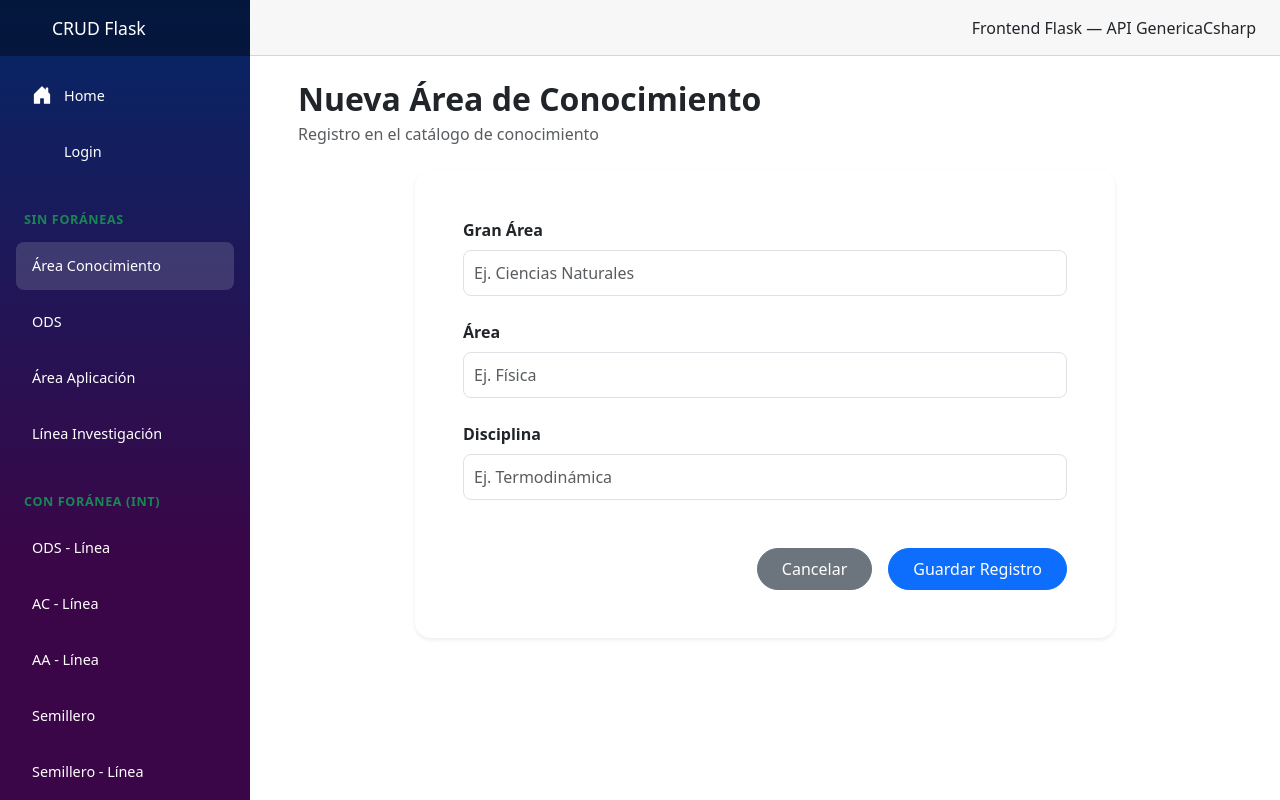
After one commit to Unslowling/modulo-investigacion-flask, a Flask app: page /area_conocimiento/crear in a window 1280 px wide. The commit adds this page. Run offline with Flask 3, Linux system fonts and the light colour scheme.

Commit message:
CRUD area_conocimiento

```diff
--- a/app.py
+++ b/app.py
@@ -26,11 +26,12 @@ app.secret_key = SECRET_KEY
 from routes.home import bp as home_bp
 from routes.autenticacion import bp as autenticacion_bp
 from routes.linea_investigacion import bp as linea_investigacion_bp
+from routes.area_conocimiento import bp as area_conocimiento_bp
 
 app.register_blueprint(home_bp)
 app.register_blueprint(autenticacion_bp)
 app.register_blueprint(linea_investigacion_bp)
-
+app.register_blueprint(area_conocimiento_bp)
 
 # ══════════════════════════════════════════════
 # SEGURIDAD GLOBAL DE SESIONES
--- /dev/null
+++ b/routes/area_conocimiento.py
@@ -0,0 +1,72 @@
+from flask import Blueprint, render_template, request, redirect, url_for, flash
+from services.api_service import ApiService
+
+bp = Blueprint('area_conocimiento', __name__)
+api = ApiService()
+
+TABLA = 'area_conocimiento'
+CLAVE = 'id'
+
+@bp.route('/area_conocimiento')
+def index():
+    """Muestra la tabla de áreas de conocimiento."""
+    registros = api.listar(TABLA)
+    return render_template('pages/area_conocimiento/lista.html', registros=registros)
+
+@bp.route('/area_conocimiento/crear', methods=['GET', 'POST'])
+def crear():
+    """Muestra el formulario y crea una nueva área de conocimiento."""
+    if request.method == 'POST':
+        datos = {
+            'gran_area': request.form.get('gran_area', '').strip(),
+            'area': request.form.get('area', '').strip(),
+            'disciplina': request.form.get('disciplina', '').strip()
+        }
+
+        exito, mensaje = api.crear(TABLA, datos)
+        if exito:
+            flash("Registro creado correctamente", "success")
+            return redirect(url_for('area_conocimiento.index'))
+        else:
+            flash(mensaje, "danger")
+
+    return render_template('pages/area_conocimiento/crear.html')
+
+@bp.route('/area_conocimiento/editar/<registro_id>', methods=['GET', 'POST'])
+def editar(registro_id):
+    """Muestra el formulario precargado y actualiza una área de conocimiento."""
+    if request.method == 'POST':
+        datos = {
+            'gran_area': request.form.get('gran_area', '').strip(),
+            'area': request.form.get('area', '').strip(),
+            'disciplina': request.form.get('disciplina', '').strip()
+        }
+
+        exito, mensaje = api.actualizar(TABLA, CLAVE, registro_id, datos)
+        if exito:
+            flash("Registro actualizado correctamente", "success")
+            return redirect(url_for('area_conocimiento.index'))
+        else:
+            flash(mensaje, "danger")
+
+    registros = api.listar(TABLA)
+    registro = next((r for r in registros if str(r.get(CLAVE)) == str(registro_id)), None)
+
+    if not registro:
+        flash("Área de conocimiento no encontrada", "danger")
+        return redirect(url_for('area_conocimiento.index'))
+
+    return render_template('pages/area_conocimiento/editar.html', registro=registro)
+
+@bp.route('/area_conocimiento/eliminar', methods=['POST'])
+def eliminar():
+    """Elimina una área de conocimiento."""
+    valor = request.form.get('id', '')
+    exito, mensaje = api.eliminar(TABLA, CLAVE, valor)
+
+    if exito:
+        flash("Registro eliminado correctamente", "success")
+    else:
+        flash(mensaje, "danger")
+
+    return redirect(url_for('area_conocimiento.index'))
--- a/templates/components/nav_menu.html
+++ b/templates/components/nav_menu.html
@@ -31,7 +31,7 @@
             <small class="text-success fw-bold text-uppercase" style="letter-spacing: 0.05em; margin-left: 0.5rem;">SIN FORÁNEAS</small>
         </div>
         <div class="nav-item px-3">
-            <a class="nav-link text-white rounded-3 px-3 py-2 {{ 'background-active' if 'area-conocimiento' in request.path }}" href="#">
+            <a class="nav-link text-white rounded-3 px-3 py-2 {{ 'background-active' if 'area_conocimiento' in request.path else '' }}" href="/area_conocimiento">
                 Área Conocimiento
             </a>
         </div>
--- /dev/null
+++ b/templates/pages/area_conocimiento/crear.html
@@ -0,0 +1,55 @@
+{% extends 'layout/base.html' %}
+
+{% block title %}Nueva Área de Conocimiento{% endblock %}
+
+{% block content %}
+<div class="container-fluid mt-4 px-4 pb-4">
+
+    <div class="row">
+        <div class="col-12">
+            <h2 class="fw-bold mb-1">Nueva Área de Conocimiento</h2>
+            <p class="text-muted mb-4">Registro en el catálogo de conocimiento</p>
+        </div>
+    </div>
+
+    <div class="card shadow-sm border-0 rounded-4 mx-auto" style="max-width: 700px;">
+
+        <div class="card-body p-4 p-md-5">
+            <form method="POST" action="{{ url_for('area_conocimiento.crear') }}">
+
+                <div class="mb-4">
+                    <label for="gran_area" class="form-label fw-bold">Gran Área</label>
+                    <input type="text" class="form-control" style="border-radius: 8px; padding: 10px;"
+                           id="gran_area" name="gran_area" required maxlength="60"
+                           placeholder="Ej. Ciencias Naturales">
+                </div>
+
+                <div class="mb-4">
+                    <label for="area" class="form-label fw-bold">Área</label>
+                    <input type="text" class="form-control" style="border-radius: 8px; padding: 10px;"
+                           id="area" name="area" required maxlength="60"
+                           placeholder="Ej. Física">
+                </div>
+
+                <div class="mb-5">
+                    <label for="disciplina" class="form-label fw-bold">Disciplina</label>
+                    <input type="text" class="form-control" style="border-radius: 8px; padding: 10px;"
+                           id="disciplina" name="disciplina" required maxlength="60"
+                           placeholder="Ej. Termodinámica">
+                </div>
+
+                <div class="d-flex justify-content-end mt-2">
+                    <a href="{{ url_for('area_conocimiento.index') }}" class="btn btn-secondary me-3 text-white rounded-pill px-4 py-2 fw-medium">
+                        Cancelar
+                    </a>
+                    <button type="submit" class="btn btn-primary rounded-pill px-4 py-2 fw-medium">
+                        Guardar Registro
+                    </button>
+                </div>
+
+            </form>
+        </div>
+    </div>
+
+</div>
+{% endblock %}
```
Also changed, not shown: templates/pages/area_conocimiento/editar.html (added, +56 -0 lines), templates/pages/area_conocimiento/lista.html (added, +68 -0 lines).
